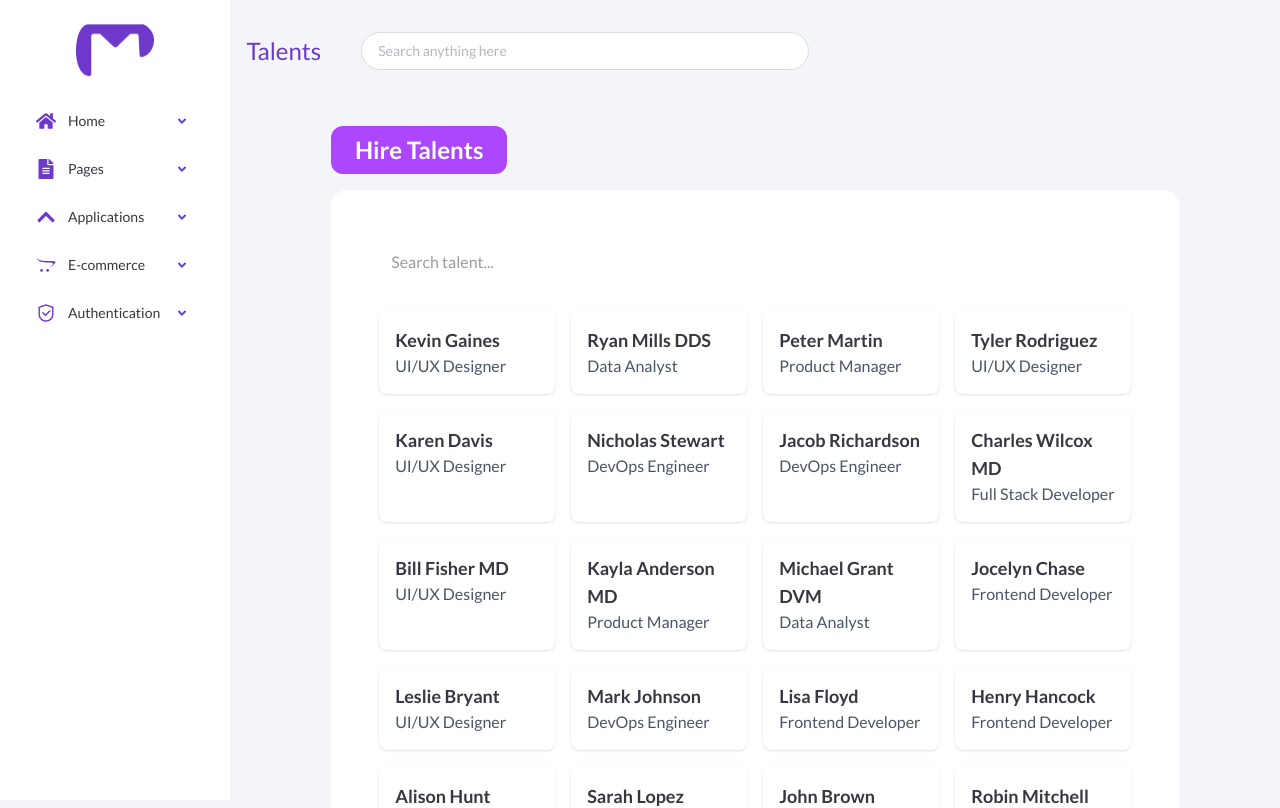
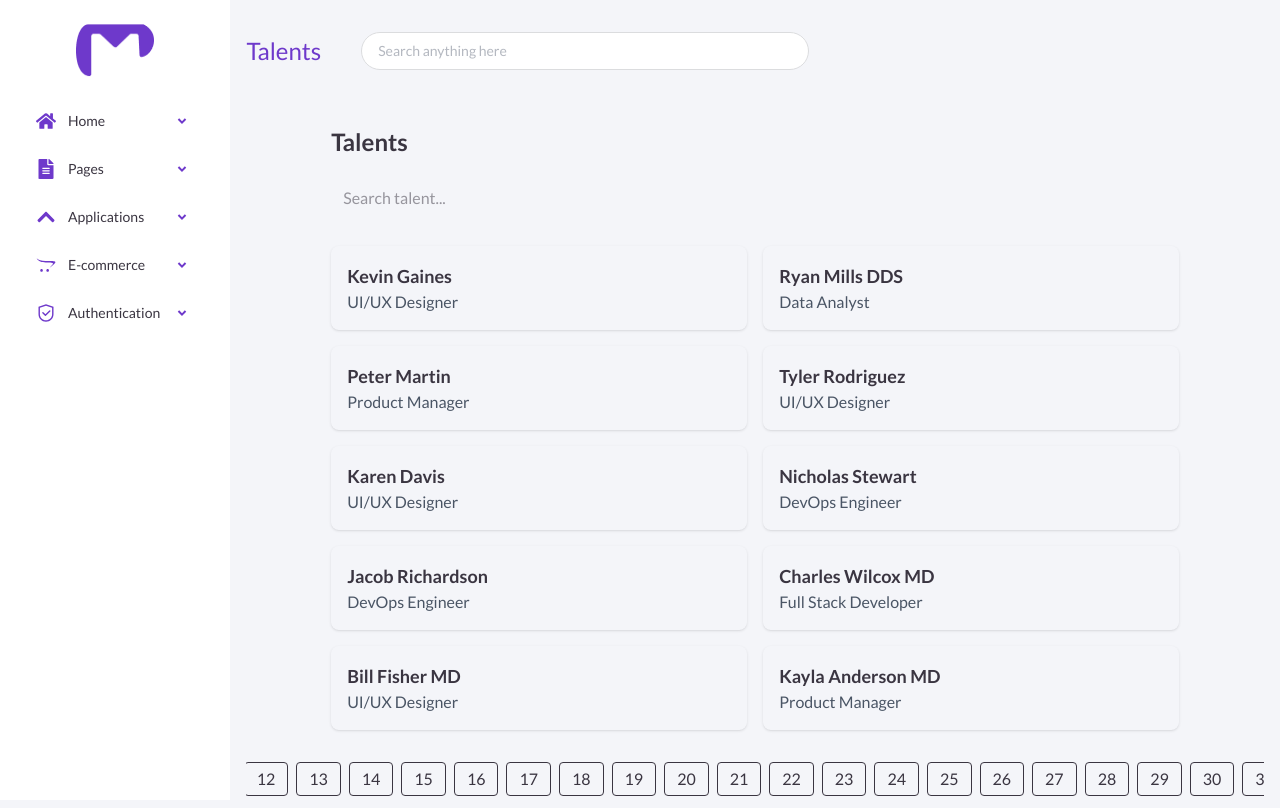
Before and after one commit to Favics-T/Admin-Dashboard, a React (Vite) app: page /home/talents in a window 1280 px wide. Shown: the top 808 px of the page. Built offline with nearby package versions, Linux system fonts and the light colour scheme; data requests are answered from the project's data file.

Commit message:
added pagination, debounced search and skeleton to talents

```diff
--- /dev/null
+++ b/src/pages/talent/components/Pagination.jsx
@@ -0,0 +1,37 @@
+const Pagination = ({ currentPage, totalPages, onPageChange }) => {
+  if (totalPages <= 1) return null;
+
+  return (
+    <div className="flex justify-center gap-2 mt-8">
+      <button
+        disabled={currentPage === 1}
+        onClick={() => onPageChange(currentPage - 1)}
+        className="px-3 py-1 border rounded disabled:opacity-50"
+      >
+        Prev
+      </button>
+
+      {Array.from({ length: totalPages }, (_, i) => (
+        <button
+          key={i}
+          onClick={() => onPageChange(i + 1)}
+          className={`px-3 py-1 border rounded ${
+            currentPage === i + 1 ? 'bg-blue-500 text-white' : ''
+          }`}
+        >
+          {i + 1}
+        </button>
+      ))}
+
+      <button
+        disabled={currentPage === totalPages}
+        onClick={() => onPageChange(currentPage + 1)}
+        className="px-3 py-1 border rounded disabled:opacity-50"
+      >
+        Next
+      </button>
+    </div>
+  );
+};
+
+export default Pagination;
--- /dev/null
+++ b/src/pages/talent/components/SkeletonCard.jsx
@@ -0,0 +1,10 @@
+const SkeletonCard = () => {
+  return (
+    <div className="p-4 border rounded-lg animate-pulse">
+      <div className="h-4 bg-gray-300 rounded w-3/4 mb-2"></div>
+      <div className="h-3 bg-gray-200 rounded w-1/2"></div>
+    </div>
+  );
+};
+
+export default SkeletonCard;
--- a/src/pages/talent/components/TalentTable.jsx
+++ b/src/pages/talent/components/TalentTable.jsx
@@ -1,45 +1,68 @@
 import { useState } from 'react';
+// import useTalents from '../hooks/useTalents';
 import Talent from '../page/Talent';
+// import useDebounce from '../hooks/useDebounce';
+import useDebounce from '../hook/useDebounce';
 import SearchInput from '../components/SearchInput';
-import TalentCard from './TalentCard';
+import TalentCard from '../components/TalentCard';
+import Pagination from '../components/Pagination';
+import SkeletonCard from '../components/SkeletonCard';
 
-const TalentTable = () => {
+const ITEMS_PER_PAGE = 10;
+
+const Talents = () => {
   const { talents, loading, error } = Talent();
   const [search, setSearch] = useState('');
+  const [currentPage, setCurrentPage] = useState(1);
+
+  const debouncedSearch = useDebounce(search);
 
   const filteredTalents = talents.filter((talent) =>
-    talent.name.toLowerCase().includes(search.toLowerCase())
+    talent.name.toLowerCase().includes(debouncedSearch.toLowerCase())
   );
+
+  // Pagination
+  const startIndex = (currentPage - 1) * ITEMS_PER_PAGE;
+  const paginatedTalents = filteredTalents.slice(
+    startIndex,
+    startIndex + ITEMS_PER_PAGE
+  );
+
+  const totalPages = Math.ceil(filteredTalents.length / ITEMS_PER_PAGE);
 
   return (
     <div className="max-w-4xl mx-auto p-6">
-        <div className='flex items-center'>
- <h1 className="text-2xl font-bold mb-4 bg-purple-500 w-44 rounded-xl text-center p-2 text-white ">Hire Talents</h1>
+      <h1 className="text-2xl font-bold mb-4">Talents</h1>
+
+      <SearchInput value={search} onChange={setSearch} />
+
+      {loading && (
+        <div className="grid grid-cols-1 md:grid-cols-2 gap-4 mt-6">
+          {Array.from({ length: 6 }).map((_, i) => (
+            <SkeletonCard key={i} />
+          ))}
         </div>
-
-
-     <div className='bg-white p-12 rounded-2xl'>
-
-<SearchInput value={search} onChange={setSearch} />
-
-      {loading && <p className="mt-4">Loading talents...</p>}
-      {error && <p className="mt-4 text-red-500">{error}</p>}
-
-      {!loading && filteredTalents.length === 0 && (
-        <p className="mt-4 text-gray-500">No talents found.</p>
       )}
 
-      <div className="grid grid-cols-1 md:grid-cols-4 gap-4 mt-6">
-        {filteredTalents.map((talent) => (
-          <TalentCard key={talent.id} talent={talent} />
-        ))}
-      </div>
+      {error && <p className="text-red-500 mt-4">{error}</p>}
 
-     </div>
+      {!loading && (
+        <>
+          <div className="grid grid-cols-1 md:grid-cols-2 gap-4 mt-6">
+            {paginatedTalents.map((talent) => (
+              <TalentCard key={talent.id} talent={talent} />
+            ))}
+          </div>
 
-
+          <Pagination
+            currentPage={currentPage}
+            totalPages={totalPages}
+            onPageChange={setCurrentPage}
+          />
+        </>
+      )}
     </div>
   );
 };
 
-export default TalentTable;
+export default Talents;
--- /dev/null
+++ b/src/pages/talent/hook/useDebounce.js
@@ -0,0 +1,17 @@
+import { useEffect, useState } from 'react';
+
+const useDebounce = (value, delay = 500) => {
+  const [debouncedValue, setDebouncedValue] = useState(value);
+
+  useEffect(() => {
+    const timer = setTimeout(() => {
+      setDebouncedValue(value);
+    }, delay);
+
+    return () => clearTimeout(timer);
+  }, [value, delay]);
+
+  return debouncedValue;
+};
+
+export default useDebounce;
```
